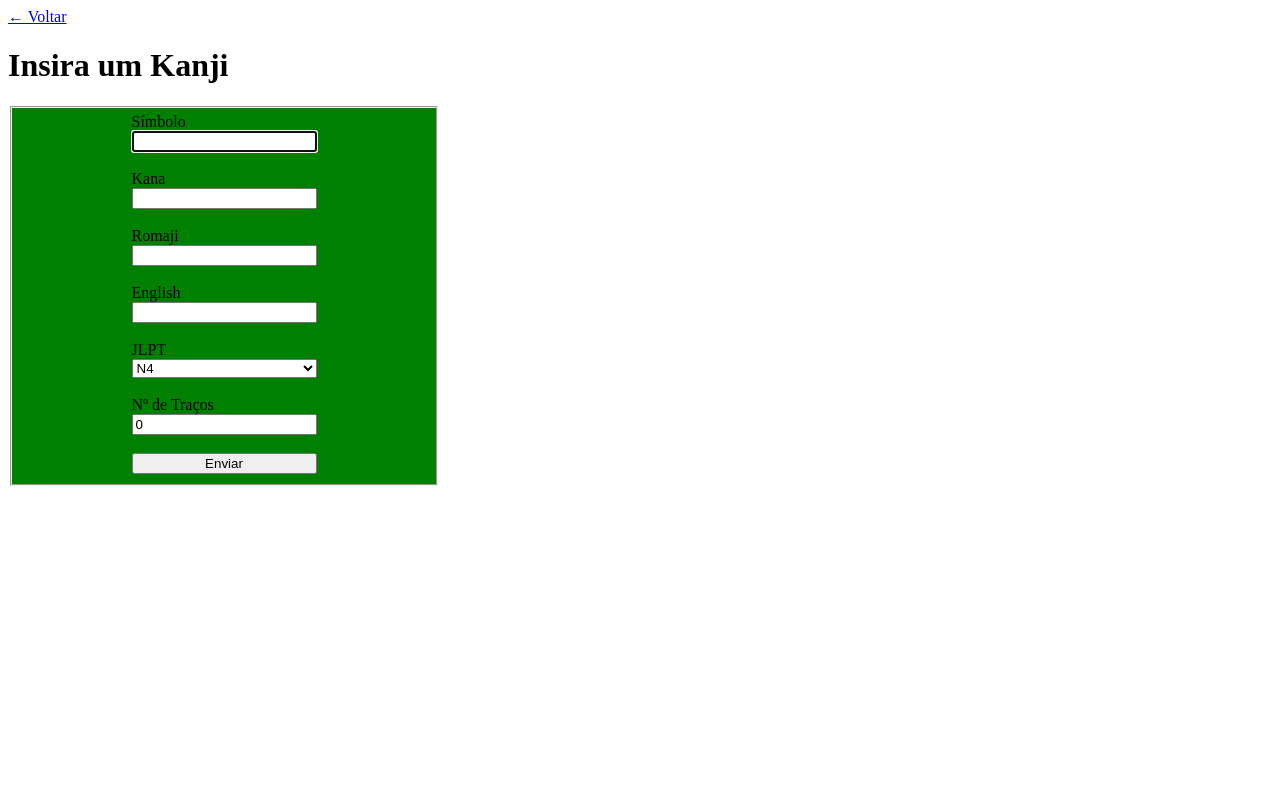
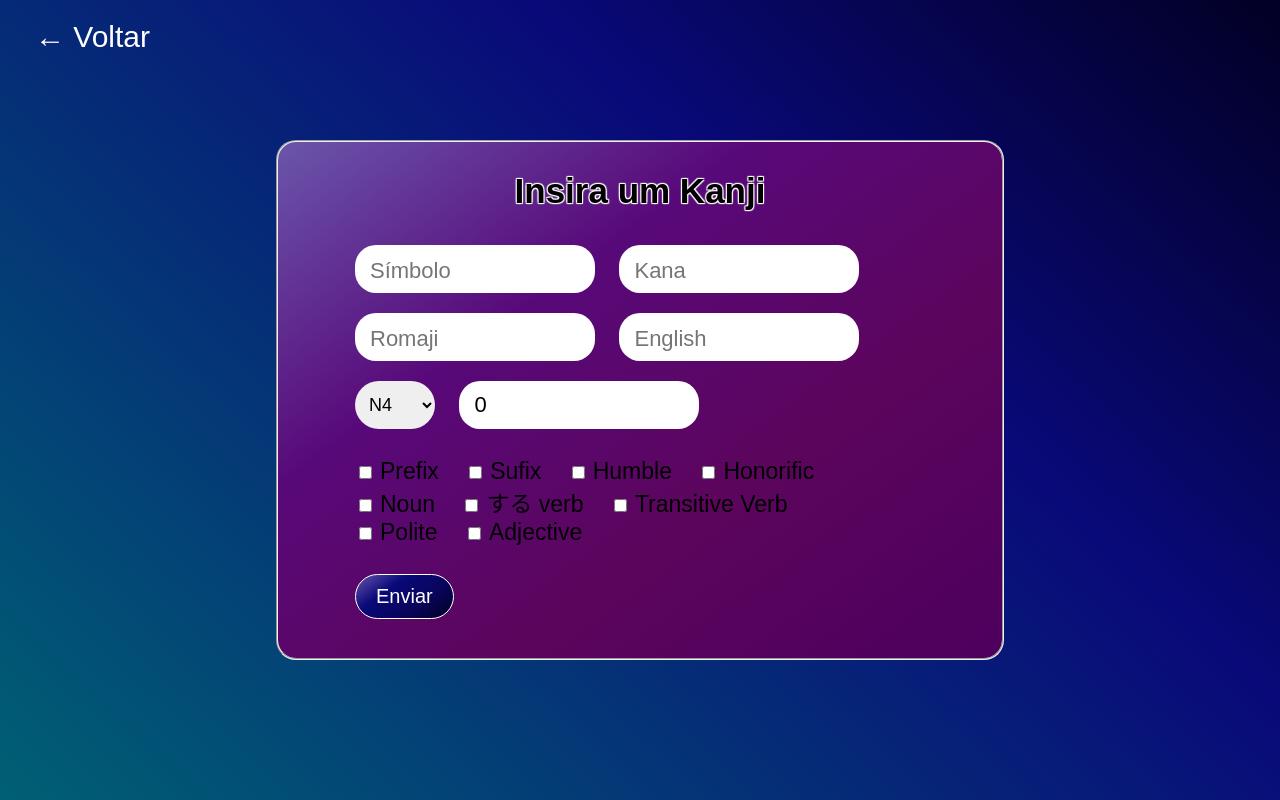
Before and after one commit to h-queiroz/Projetos, a PHP site: page /create.php in a window 1280 px wide. Run offline with PHP 8.4, Linux system fonts and the light colour scheme.

Commit message:
Inserindo uma série de novas funcionalidades como a aceitação de tags para kanjis,mudanças de visual e correção de bug sobre reiniciar jogo.

```diff
--- a/anki2/classes/Kanji.php
+++ b/anki2/classes/Kanji.php
@@ -1,5 +1,5 @@
 <?php
-require('BancoDados.php');
+require_once('BancoDados.php');
 
 class Kanji{
 
@@ -11,16 +11,19 @@ class Kanji{
     $this->pdo = $this->pdo->getPdo();
   }
 
-  public function create($s,$r,$t,$e,$k,$j){
-    $query = $this->pdo->prepare('INSERT INTO kanji(simbolo, romaji, ntracos, english, kana, JLPT) VALUES (:s,:r,:t,:e,:k,:j)');
+  public function create($s,$r,$n,$e,$k,$j,$t){
+    $query = $this->pdo->prepare('INSERT INTO kanji(simbolo, romaji, ntracos, english, kana, JLPT,tags) VALUES (:s,:r,:n,:e,:k,:j,:t)');
     $query->bindValue(':s',addslashes($s));
     $query->bindValue(':r',addslashes($r));
-    $query->bindValue(':t',addslashes($t));
+    $query->bindValue(':n',addslashes($n));
     $query->bindValue(':e',addslashes($e));
     $query->bindValue(':k',addslashes($k));
     $query->bindValue(':j',addslashes($j));
-    $query->execute();
-    $this->ultimo = true;
+    $query->bindValue(':t',addslashes($t));
+    if(strlen($s) > 0 && strlen($r) > 0 && $n != 0 && strlen($e) > 0 && strlen($k) > 0 && $j != null){
+      $query->execute();
+      $this->ultimo = true;
+    }
   }
 
   public function list(){
--- a/anki2/create.php
+++ b/anki2/create.php
@@ -3,10 +3,20 @@ require('classes/Kanji.php');
 
 if ($_POST) {
   $kanji = new Kanji();
-  $kanji->create($_POST['simbolo'],$_POST['romaji'],$_POST['tracos'],$_POST['english'],$_POST['kana'],$_POST['JLPT']);
-  // echo '<pre>';
-  // print_r($_POST);
-  // echo '</pre>';
+  if (isset($_POST['tags']) && count($_POST['tags']) > 1) {
+    $kanji->create($_POST['simbolo'],$_POST['romaji'],$_POST['tracos'],$_POST['english'],$_POST['kana'],$_POST['JLPT'],implode($_POST['tags']));
+  }elseif(isset($_POST['tags']) && count($_POST['tags']) == 1){
+    $kanji->create($_POST['simbolo'],$_POST['romaji'],$_POST['tracos'],$_POST['english'],$_POST['kana'],$_POST['JLPT'],$_POST['tags'][0]);
+  }else{
+    $kanji->create($_POST['simbolo'],$_POST['romaji'],$_POST['tracos'],$_POST['english'],$_POST['kana'],$_POST['JLPT'],NULL);
+  }
+
+  echo '<pre>';
+  print_r($_POST);
+  if(isset($_POST['tags'])){
+    echo implode($_POST['tags']);
+  }
+  echo '</pre>';
 }
 
  ?>
@@ -16,37 +26,66 @@ if ($_POST) {
   <head>
     <meta charset="utf-8">
     <title>Inserção</title>
-    <link rel="stylesheet" href="css/create.css">
     <link rel="apple-touch-icon" sizes="180x180" href="ico/apple-touch-icon.png">
     <link rel="icon" type="image/png" sizes="32x32" href="ico/favicon-32x32.png">
     <link rel="icon" type="image/png" sizes="16x16" href="ico/favicon-16x16.png">
     <link rel="manifest" href="ico/site.webmanifest">
+    <link rel="stylesheet" href="css/create.css">
+    <meta name="viewport" content="width=device-width, initial-scale=1.0">
   </head>
   <body>
     <a href="index.html">← Voltar</a>
-    <h1>Insira um Kanji</h1>
     <?php
-    if (isset($kanji) && $kanji->ultimo) {
-      echo "<h2>A inserção foi feita com sucesso</h2>";
+    if ($_POST) {
+      if ($kanji->ultimo) {
+        echo "<h2 class='green'>A inserção foi feita com sucesso</h2>";
+      }else{
+        echo "<h2 class='red'>Não foi inserido</h2>";
+      }
     }
      ?>
     <fieldset>
+      <h1>Insira um Kanji</h1>
       <form method="post">
-        <label for="simbolo">Símbolo</label>
-        <input type="text" name="simbolo" autofocus autocomplete="off"><br>
-        <label for="kana">Kana</label>
-        <input type="text" name="kana" autocomplete="off"><br>
-        <label for="romaji">Romaji</label>
-        <input type="text" name="romaji" autocomplete="off"><br>
-        <label for="english">English</label>
-        <input type="text" name="english" autocomplete="off"><br>
-        <label for="JLPT">JLPT</label>
+        <input type="text" name="simbolo" autofocus autocomplete="off" placeholder="Símbolo">
+        <input type="text" name="kana" autocomplete="off" placeholder="Kana"><br>
+        <input type="text" name="romaji" autocomplete="off" placeholder="Romaji">
+        <input type="text" name="english" autocomplete="off" placeholder="English"><br>
         <select name="JLPT">
+          <option value="">Selecione um nível</option>
           <option value="N5">N5</option>
           <option value="N4" selected>N4</option>
-        </select><br>
-        <label for="tracos">Nº de Traços</label>
-        <input type="number" name="tracos" autocomplete="off" value='0'><br>
+        </select>
+        <input type="number" name="tracos" autocomplete="off" value='0' placeholder="Nº de Traços"><br>
+        <br>
+        <label>
+          <input type="checkbox" name="tags[]" value="1">Prefix
+        </label>
+        <label>
+          <input type="checkbox" name="tags[]" value="2">Sufix
+        </label>
+        <label>
+          <input type="checkbox" name="tags[]" value="3">Humble
+        </label>
+        <label>
+          <input type="checkbox" name="tags[]" value="4">Honorific
+        </label><br>
+        <label>
+          <input type="checkbox" name="tags[]" value="5">Noun
+        </label>
+        <label>
+          <input type="checkbox" name="tags[]" value="6">する verb
+        </label>
+        <label>
+          <input type="checkbox" name="tags[]" value="7">Transitive Verb
+        </label><br>
+        <label>
+          <input type="checkbox" name="tags[]" value="8">Polite
+        </label>
+        <label>
+          <input type="checkbox" name="tags[]" value="9">Adjective
+        </label>
+        <br><br>
         <button type="submit">Enviar</button>
       </form>
     </fieldset>
--- a/anki2/css/create.css
+++ b/anki2/css/create.css
@@ -1,16 +1,122 @@
+*::selection{
+  background-color: orange;
+}
+
 body{
+  margin: 0;
+  background: rgb(2,0,36);
+  background: linear-gradient(223deg, rgba(2,0,36,1) 0%, rgba(9,9,121,1) 35%, rgba(0,96,116,1) 100%);  width: 100vw;
+  width: 100vw;
+  height: 100vh;
+  font-family: sans-serif;
+  overflow-x: hidden;
+  display: flex;
+  flex-direction: column;
+  justify-content: center;
+  align-items: center;
+  user-select: none;
+}
+
+br{
+  user-select: none;
+}
+
+a{
+  user-select: none;
+  font-size: 30px;
+  color: white;
+  position: absolute;
+  top: 20px;
+  left: 35px;
+  text-decoration: none;
 }
 
 fieldset{
-  width: 400px;
-  /* height: 300px; */
-  background-color: green;
+  width: 700px;
+  height: 500px;
   display: flex;
+  flex-direction: column;
   align-items: center;
   justify-content: center;
+  background: rgb(76,0,93);
+  background: linear-gradient(324deg, rgba(76,0,93,1) 0%, rgba(92,5,93,1) 35%, rgba(88,9,121,1) 67%, rgba(106,86,171,1) 100%);
+  border-radius: 20px;
+}
+
+h1{
+  font-size: 35px;
+  color: black;
+  text-shadow: 1px 1px 1px white, 1px -1px 1px white, -1px 1px 1px white, -1px -1px 1px white;
+  user-select: text;
+}
+
+.red{
+  color: red;
+}
+
+.green{
+  color: green;
 }
 
 form{
-  display: flex;
-  flex-direction: column;
+  width: 590px;
 }
+
+input:not([type='checkbox']){
+  box-sizing: border-box;
+  outline: none;
+  padding: 10px;
+  border: none;
+  border-radius: 21px;
+  width: 240px;
+  height: 48px;
+  margin: 10px;
+  font-size: 22px;
+  padding-left: 15px;
+  caret-color: purple;
+}
+
+label{
+  margin: 10px;
+  font-size: 23px;
+  user-select: none;
+}
+
+label input{
+  margin-right: 8px;
+}
+
+input::placeholder{
+  font-size: 22px;
+  position: relative;
+  top: 2px;
+  user-select: none;
+}
+
+select{
+  box-sizing: border-box;
+  padding: 10px;
+  border: none;
+  border-radius: 29px;
+  width: 80px;
+  height: 48px;
+  margin: 10px;
+  padding-right: 25px;
+  position: relative;
+  bottom: 1px;
+  font-size: 18px;
+  user-select: none;
+}
+
+button[type='submit']{
+  font-size: 20px;
+  color: white;
+  padding: 10px 20px;
+  border-radius: 30px;
+  border: 1px white solid;
+  margin: 10px;
+  background: rgb(2,0,36);
+  background: linear-gradient(324deg, rgba(2,0,36,1) 0%, rgba(9,5,93,1) 35%, rgba(9,9,121,1) 67%, rgba(106,86,171,1) 100%);
+  cursor: pointer;
+  user-select: none;
+}
--- a/anki2/request.php
+++ b/anki2/request.php
@@ -3,6 +3,7 @@ require('classes/Kanji.php');
 
 $kanji = new Kanji();
 $lista = $kanji->search($_POST['levels']);
+// $lista = $kanji->list();
 
 // Nota: apenas mandar assim não vai fazer que receba como JSON do lado de lá.
 // Tem que se certificar que na hora da requisição por Jquery, esteja lá dataType:'JSON'
```
Also changed, not shown: anki2/classes/Tag.php (added, +35 -0 lines), anki2/css/index.css (+15 -0 lines), anki2/index.php (+39 -4 lines), anki2/list.php (+29 -2 lines), anki2/tags-request.php (added, +9 -0 lines).
